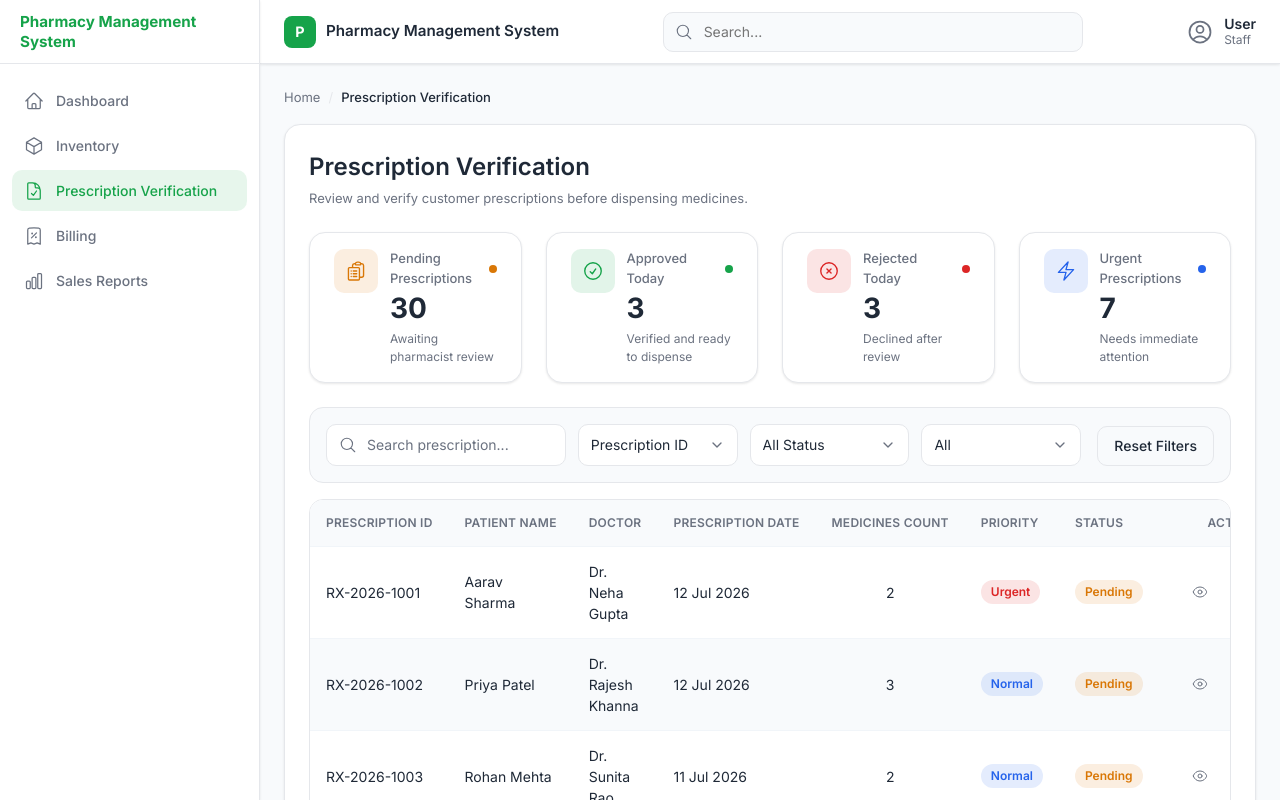
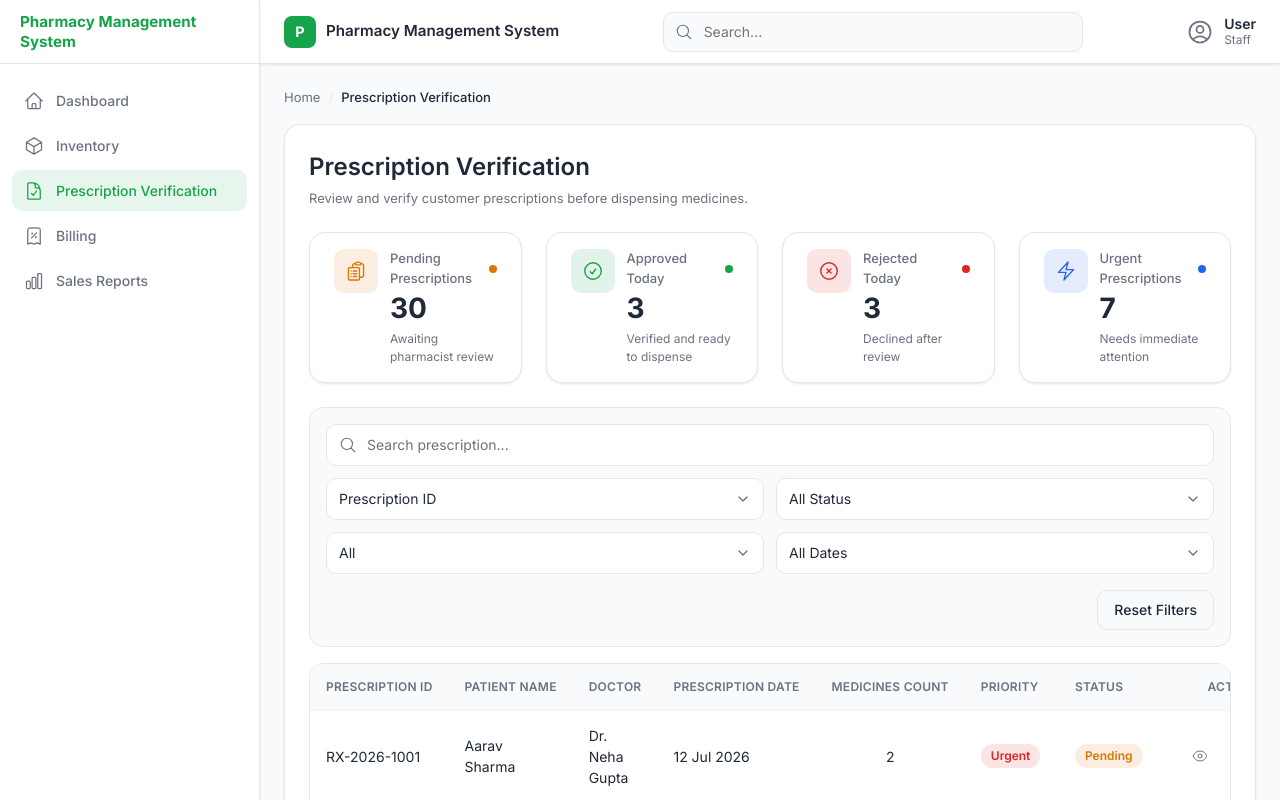
Before and after one commit to paruljamwal/Pharmacy_Management_System, a React (Vite) app: page /prescription-verification in a window 1280 px wide. Shown: the top 800 px of the page. Built offline with nearby package versions, Linux system fonts and the light colour scheme.

Commit message:
feat: add prescription search and filters

```diff
--- a/src/constants/prescriptions.js
+++ b/src/constants/prescriptions.js
@@ -8,6 +8,8 @@ export const PRESCRIPTION_PRIORITY = {
   NORMAL: 'Normal',
   URGENT: 'Urgent',
 };
+
+export const TODAY_DATE = '2026-07-12';
 
 export const STATUS_BADGE = {
   [PRESCRIPTION_STATUS.PENDING]: 'warning',
@@ -39,10 +41,18 @@ export const PRIORITY_FILTER_OPTIONS = [
   { value: PRESCRIPTION_PRIORITY.URGENT, label: PRESCRIPTION_PRIORITY.URGENT },
 ];
 
+export const DATE_FILTER_OPTIONS = [
+  { value: 'all', label: 'All Dates' },
+  { value: TODAY_DATE, label: 'Today' },
+  { value: '2026-07-11', label: '11 Jul 2026' },
+  { value: '2026-07-10', label: '10 Jul 2026' },
+  { value: '2026-07-09', label: '09 Jul 2026' },
+  { value: '2026-07-08', label: '08 Jul 2026' },
+  { value: '2026-07-07', label: '07 Jul 2026' },
+];
+
 export const ROWS_PER_PAGE_OPTIONS = [
   { value: '10', label: '10' },
   { value: '20', label: '20' },
   { value: '50', label: '50' },
 ];
-
-export const TODAY_DATE = '2026-07-12';
--- a/src/pages/PrescriptionVerification.jsx
+++ b/src/pages/PrescriptionVerification.jsx
@@ -21,6 +21,7 @@ const INITIAL_FILTERS = {
   searchBy: 'prescriptionId',
   status: 'all',
   priority: 'all',
+  date: 'all',
 };
 
 function PrescriptionVerification() {
@@ -122,15 +123,19 @@ function PrescriptionVerification() {
         searchBy={filters.searchBy}
         status={filters.status}
         priority={filters.priority}
+        date={filters.date}
         onSearchChange={setSearchInput}
         onSearchByChange={(value) => updateFilter('searchBy', value)}
         onStatusChange={(value) => updateFilter('status', value)}
         onPriorityChange={(value) => updateFilter('priority', value)}
+        onDateChange={(value) => updateFilter('date', value)}
         onReset={handleReset}
       />
 
       <PrescriptionTable
         data={paginatedItems}
+        searchQuery={debouncedSearch}
+        searchBy={filters.searchBy}
         onView={(row) => openAction(row, 'view')}
         onApprove={(row) => openAction(row, 'approve')}
         onReject={(row) => openAction(row, 'reject')}
--- a/src/pages/prescription/PrescriptionTable.jsx
+++ b/src/pages/prescription/PrescriptionTable.jsx
@@ -1,4 +1,5 @@
-import { Badge, Table } from '../../components/common';
+import { useMemo } from 'react';
+import { Badge, HighlightText, Table } from '../../components/common';
 import {
   PRIORITY_BADGE,
   PRESCRIPTION_STATUS,
@@ -27,11 +28,30 @@ function ActionButton({ label, onClick, disabled = false, tone = 'default', chil
   );
 }
 
-function PrescriptionTable({ data, onView, onApprove, onReject }) {
-  const columns = [
-    { key: 'prescriptionId', header: 'Prescription ID' },
-    { key: 'patientName', header: 'Patient Name' },
-    { key: 'doctorName', header: 'Doctor' },
+function createColumns(searchQuery, searchBy, onView, onApprove, onReject) {
+  const renderSearchable = (key) => (value) =>
+    searchBy === key && searchQuery.trim() ? (
+      <HighlightText text={value} query={searchQuery} />
+    ) : (
+      value
+    );
+
+  return [
+    {
+      key: 'prescriptionId',
+      header: 'Prescription ID',
+      render: renderSearchable('prescriptionId'),
+    },
+    {
+      key: 'patientName',
+      header: 'Patient Name',
+      render: renderSearchable('patientName'),
+    },
+    {
+      key: 'doctorName',
+      header: 'Doctor',
+      render: renderSearchable('doctorName'),
+    },
     {
       key: 'date',
       header: 'Prescription Date',
@@ -86,6 +106,20 @@ function PrescriptionTable({ data, onView, onApprove, onReject }) {
       },
     },
   ];
+}
+
+function PrescriptionTable({
+  data,
+  searchQuery = '',
+  searchBy = 'prescriptionId',
+  onView,
+  onApprove,
+  onReject,
+}) {
+  const columns = useMemo(
+    () => createColumns(searchQuery, searchBy, onView, onApprove, onReject),
+    [searchQuery, searchBy, onView, onApprove, onReject],
+  );
 
   return (
     <Table
--- a/src/pages/prescription/PrescriptionToolbar.css
+++ b/src/pages/prescription/PrescriptionToolbar.css
@@ -12,7 +12,7 @@
 
 .rx-toolbar__filters {
   display: grid;
-  grid-template-columns: minmax(180px, 1.5fr) repeat(3, minmax(140px, 1fr));
+  grid-template-columns: minmax(180px, 1.4fr) repeat(4, minmax(130px, 1fr));
   gap: var(--space-md);
   flex: 1;
   min-width: 0;
@@ -29,7 +29,7 @@
   flex-shrink: 0;
 }
 
-@media (max-width: 1100px) {
+@media (max-width: 1280px) {
   .rx-toolbar {
     flex-direction: column;
     align-items: stretch;
--- a/src/pages/prescription/PrescriptionToolbar.jsx
+++ b/src/pages/prescription/PrescriptionToolbar.jsx
@@ -3,6 +3,7 @@ import {
   SEARCH_BY_OPTIONS,
   STATUS_FILTER_OPTIONS,
   PRIORITY_FILTER_OPTIONS,
+  DATE_FILTER_OPTIONS,
 } from '../../constants/prescriptions';
 import './PrescriptionToolbar.css';
 
@@ -11,10 +12,12 @@ function PrescriptionToolbar({
   searchBy,
   status,
   priority,
+  date,
   onSearchChange,
   onSearchByChange,
   onStatusChange,
   onPriorityChange,
+  onDateChange,
   onReset,
 }) {
   return (
@@ -55,6 +58,15 @@ function PrescriptionToolbar({
           value={priority}
           onChange={(event) => onPriorityChange(event.target.value)}
         />
+
+        <Select
+          className="rx-toolbar__field"
+          aria-label="Prescription date"
+          placeholder=""
+          options={DATE_FILTER_OPTIONS}
+          value={date}
+          onChange={(event) => onDateChange(event.target.value)}
+        />
       </div>
 
       <div className="rx-toolbar__actions">
--- a/src/utils/prescriptions.js
+++ b/src/utils/prescriptions.js
@@ -19,7 +19,13 @@ export function paginateItems(items, page, rowsPerPage) {
 
 export function filterPrescriptions(
   items,
-  { search = '', searchBy = 'prescriptionId', status = 'all', priority = 'all' },
+  {
+    search = '',
+    searchBy = 'prescriptionId',
+    status = 'all',
+    priority = 'all',
+    date = 'all',
+  },
 ) {
   const query = search.trim().toLowerCase();
 
@@ -28,7 +34,8 @@ export function filterPrescriptions(
       !query || String(item[searchBy] ?? '').toLowerCase().includes(query);
     const matchesStatus = status === 'all' || item.status === status;
     const matchesPriority = priority === 'all' || item.priority === priority;
-    return matchesSearch && matchesStatus && matchesPriority;
+    const matchesDate = date === 'all' || item.date === date;
+    return matchesSearch && matchesStatus && matchesPriority && matchesDate;
   });
 }
 
```
